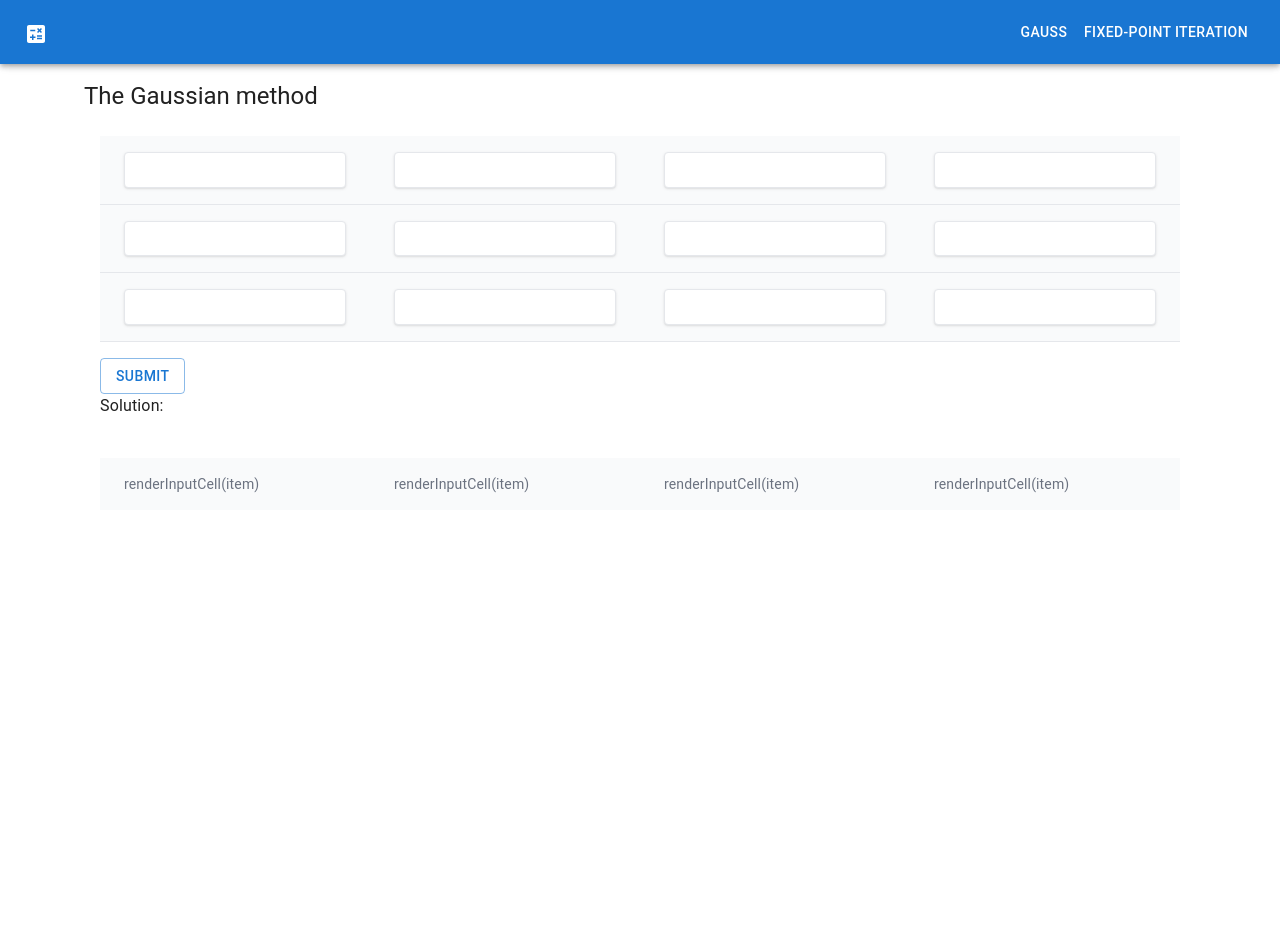
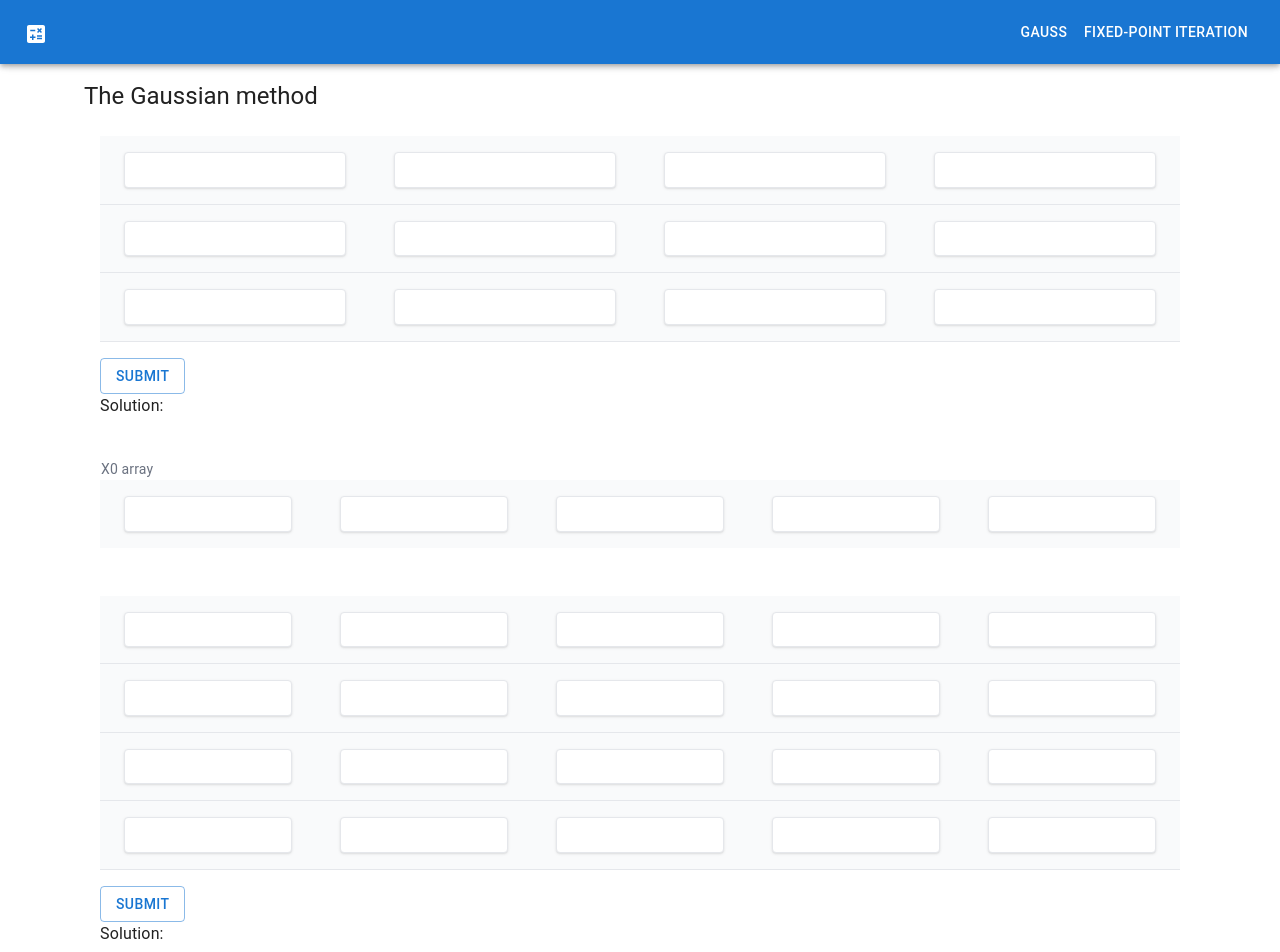
Before and after one commit to 16Bogdan54/AppliedMath_test_React, a React (Vite) app: page / in a window 1280 px wide. Shown: the top 952 px of the page. Before the commit the page ends 800 px from the top, so only its background shows below. Built offline with nearby package versions, Linux system fonts and the light colour scheme.

Commit message:
ui added

```diff
--- a/src/components/fixedPoinIteration/FixedPointIteration.tsx
+++ b/src/components/fixedPoinIteration/FixedPointIteration.tsx
@@ -1,10 +1,14 @@
-import React from 'react';
-import X0_input from "../fixedPoinIteration/X0_matrix";
+import React, {useState} from 'react';
+import X0_input from "../../components/fixedPoinIteration/X0_array";
+import Matrix from "../../components/fixedPoinIteration/Matrix"
 
 const FixedPointIteration = () => {
+    const [x0, setX0] = useState([]);
+
     return (
         <div>
-            <X0_input size={4}/>
+            <X0_input size={5} setX0={setX0}/>
+             <Matrix cols={5} rows={4} x0={x0} />
         </div>
     );
 };
--- /dev/null
+++ b/src/components/fixedPoinIteration/Matrix.tsx
@@ -0,0 +1,62 @@
+import React, {useState} from 'react';
+import { fixedPointIteration } from '../../functions/fixedPointIteration';
+
+import style from '../../styles/matrix.module.css'
+import Button from "@mui/material/Button";
+
+type Props = {
+    rows: number,
+    cols: number,
+    x0: number[]
+}
+
+const Matrix = ({ rows, cols, x0}: Props) => {
+    const [solution, setSolution] = useState<number[]>([])
+    const [matrix, setMatrix] = useState<number[][]>(
+        Array.from({ length: rows }, () => Array(cols).fill(''))
+    );
+
+    const submit = () => {
+        // @ts-ignore
+        setSolution(fixedPointIteration(matrix, x0))
+    }
+
+    const updateMatrix = (row: number, col: number, value: number) => {
+        const newMatrix = [...matrix];
+        newMatrix[row][col] = value
+        setMatrix(newMatrix);
+    }
+
+    const renderCell = (row: number, col: number) => {
+        return (
+            <input
+                className={style.matrix_cell}
+                type="number"
+                value={matrix[row][col]}
+                onChange={(e) => updateMatrix(row, col, Number.parseFloat(e.target.value))}
+            />
+        );
+    }
+
+    return (
+        <div className='p-2 px-4'>
+            <table className={style.matrix_table}>
+                <tbody>
+                {matrix.map((row, rowIndex) => (
+                    <tr className={style.matrix_tr} key={rowIndex}>
+                        {row.map((col, colIndex) => (
+                            <td className={style.matrix_td} key={colIndex}>{renderCell(rowIndex, colIndex)}</td>
+                        ))}
+                    </tr>
+                ))}
+                </tbody>
+            </table>
+            <Button variant="outlined" onClick={submit} type="button">Submit</Button>
+            <p>Solution:{solution.map((number, index) => (
+                <span className='mx-2' key={index}>{number}</span>
+            ))}</p>
+        </div>
+    );
+}
+
+export default Matrix;
--- a/src/components/fixedPoinIteration/X0_matrix.tsx
+++ b/src/components/fixedPoinIteration/X0_array.tsx
@@ -3,10 +3,11 @@ import style from "../../styles/matrix.module.css";
 import React from "react";
 
 type Props = {
-    size: number
+    size: number,
+    setX0: Function
 }
 
-const X0_input = ({size}:Props) => {
+const X0_input = ({size, setX0}:Props) => {
     const [array, setArray] = useState<number[]>(
         Array(size).fill('')
     )
@@ -15,14 +16,15 @@ const X0_input = ({size}:Props) => {
         const newArray = [...array];
         newArray[pos] = value
         setArray(newArray);
+        setX0(newArray);
     }
 
-    const renderInputCell = (pos: number) => {
+    const renderInputCell = (pos: number, value: number) => {
         return (
             <input
                 className={style.matrix_cell}
-                type="text"
-                value={array[pos]}
+                type="number"
+                value={value}
                 onChange={(e) => updateArray(pos, Number.parseFloat(e.target.value))}
             />
         )
@@ -33,9 +35,12 @@ const X0_input = ({size}:Props) => {
             <table className={style.matrix_table}>
                 <tbody>
                     <tr>
+                        <td><h2>X0 array</h2></td>
+                    </tr>
+                    <tr>
                         {array.map((item, index) => (
                             <td className={style.matrix_td} key={index}>
-                                renderInputCell(item)
+                                {renderInputCell(index, item)}
                             </td>
                         ))}
                     </tr>
```
